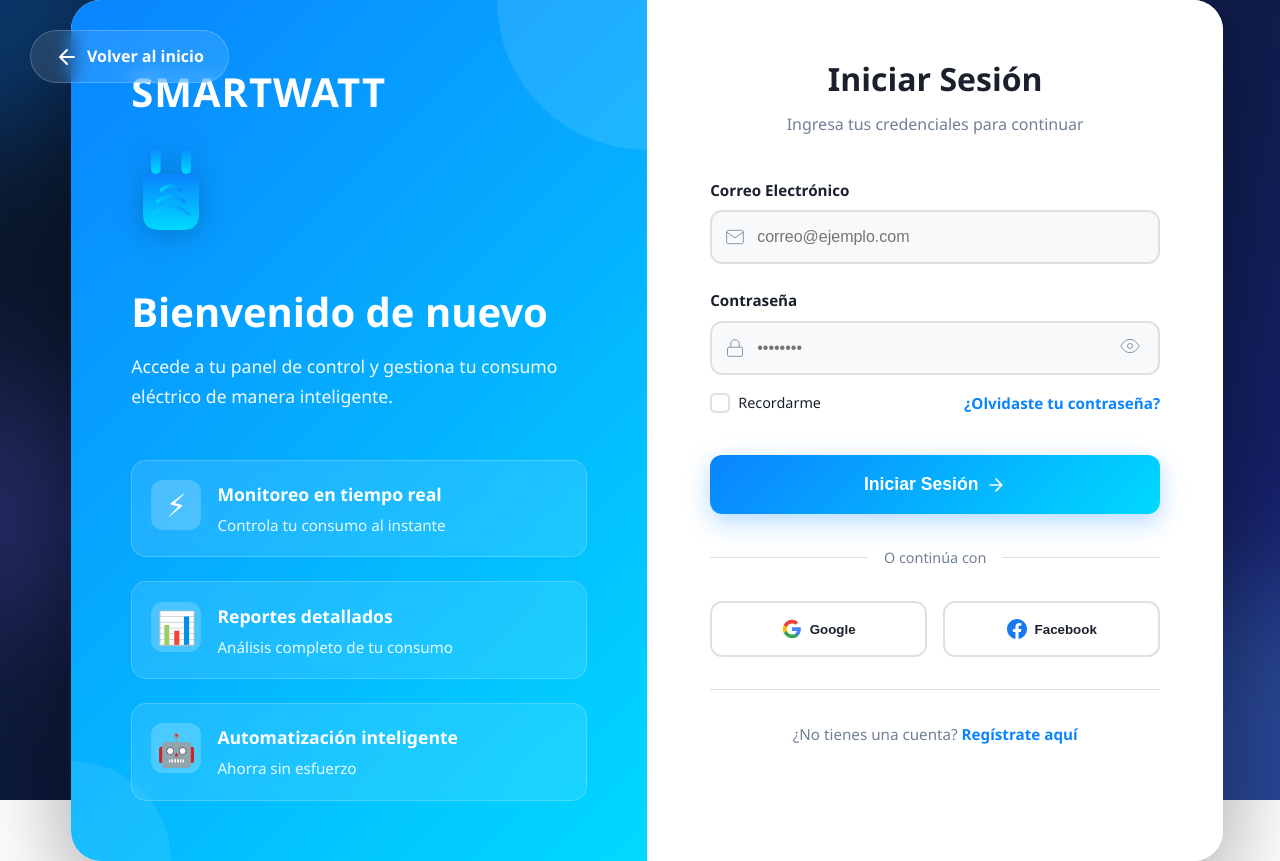
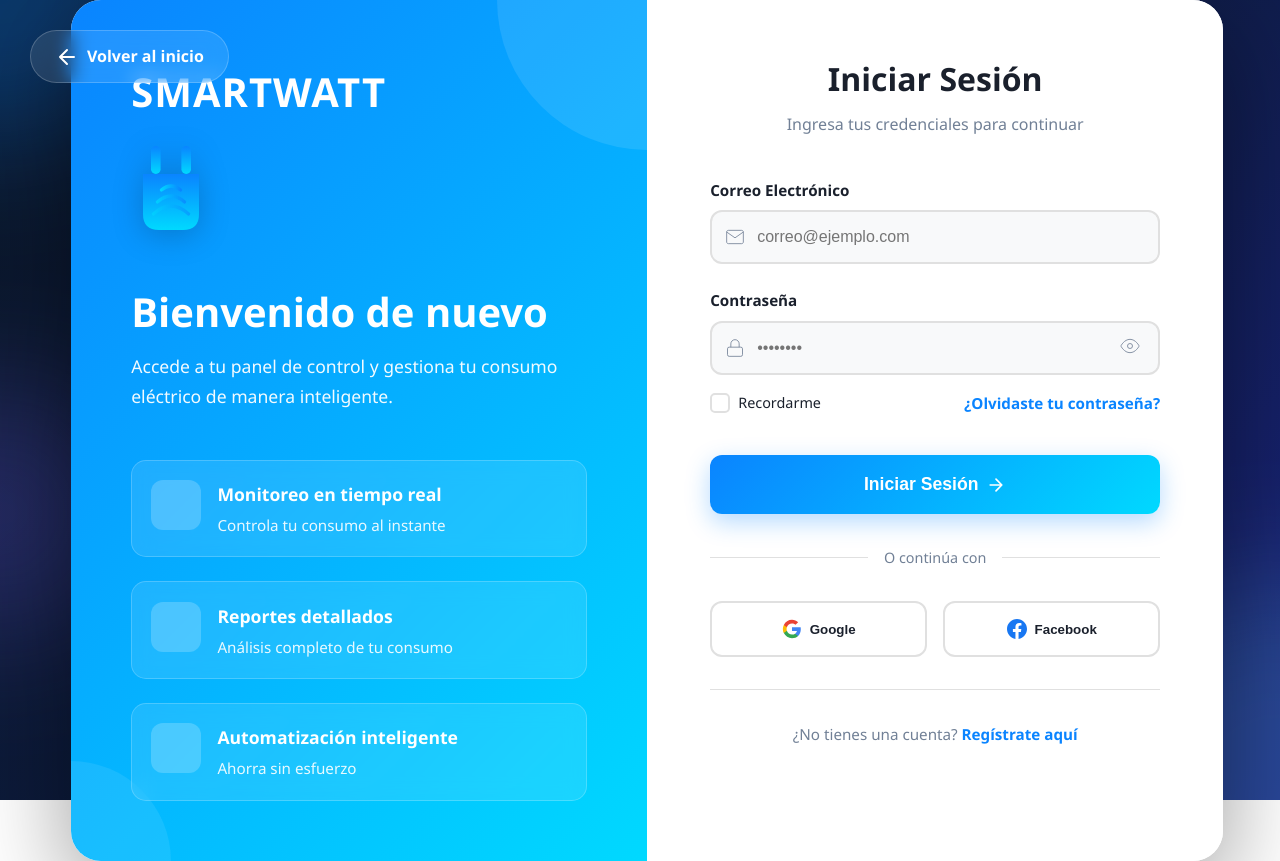
Before and after one commit to IHC-UPC/ihc-project, a plain HTML site: page public/login.html in a window 1280 px wide. Drawn offline with Linux system fonts and the light colour scheme.

Commit message:
Remove feature icons from login page
Removed icons from the login feature section.

```diff
--- a/public/login.html
+++ b/public/login.html
@@ -73,21 +73,21 @@
 
                 <div class="info-features">
                     <div class="info-feature">
-                        <div class="feature-icon-login">⚡</div>
+                        <div class="feature-icon-login"></div>
                         <div>
                             <h4>Monitoreo en tiempo real</h4>
                             <p>Controla tu consumo al instante</p>
                         </div>
                     </div>
                     <div class="info-feature">
-                        <div class="feature-icon-login">📊</div>
+                        <div class="feature-icon-login"></div>
                         <div>
                             <h4>Reportes detallados</h4>
                             <p>Análisis completo de tu consumo</p>
                         </div>
                     </div>
                     <div class="info-feature">
-                        <div class="feature-icon-login">🤖</div>
+                        <div class="feature-icon-login"></div>
                         <div>
                             <h4>Automatización inteligente</h4>
                             <p>Ahorra sin esfuerzo</p>
```
